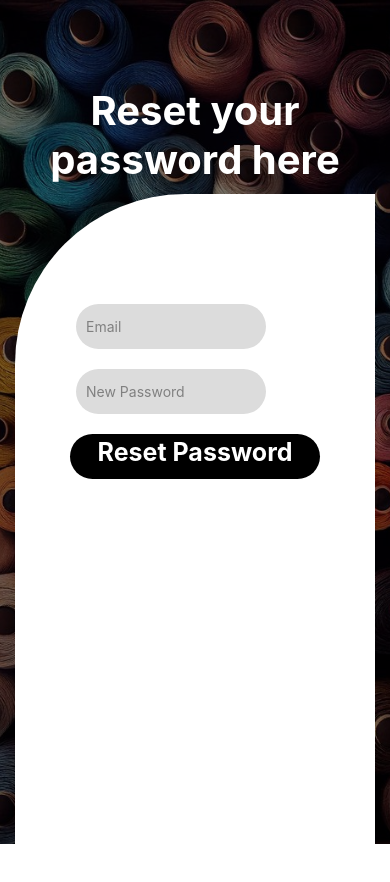
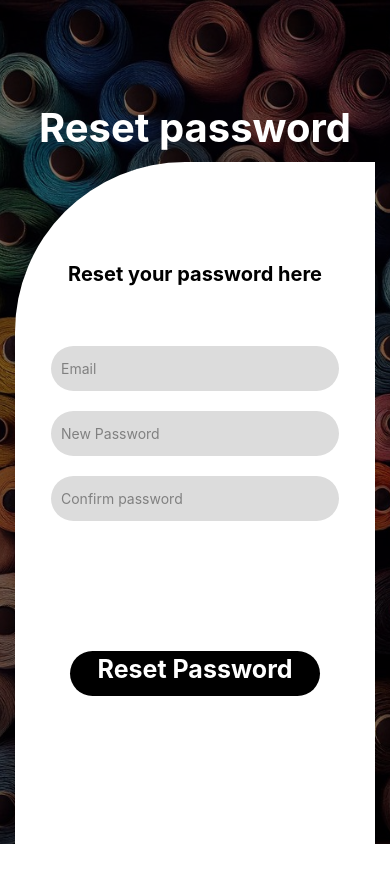
Before and after one commit to zobia-gul/Embroidery_App, a React Native app: screen /ResetPassword in a window 390 px wide. Shown: the top 882 px of the page. Built offline with nearby package versions, Linux system fonts and the light colour scheme.

Commit message:
checkboox changed

```diff
--- a/package.json
+++ b/package.json
@@ -10,6 +10,7 @@
   },
   "dependencies": {
     "@expo/metro-runtime": "~3.2.1",
+    "@react-native-community/checkbox": "^0.5.17",
     "@react-navigation/native": "^6.1.17",
     "@react-navigation/native-stack": "^6.10.0",
     "expo": "~51.0.20",
--- a/src/Checkbox.js
+++ b/src/Checkbox.js
@@ -1,5 +1,5 @@
 import React from 'react';
-import { CheckBox } from 'react-native-web'; // Import CheckBox from react-native-web
+import CheckBox from '@react-native-community/checkbox'; // Import CheckBox from @react-native-community/checkbox
 import { View, Text, StyleSheet } from 'react-native';
 
 const Checkbox = ({ label, onValueChange, checked }) => {
@@ -15,7 +15,7 @@ const Checkbox = ({ label, onValueChange, checked }) => {
   );
 };
 
-const styles = StyleSheet.create({
+const styles = {
   container: {
     flexDirection: 'row',
     alignItems: 'center',
@@ -27,6 +27,6 @@ const styles = StyleSheet.create({
     fontSize: 16,
     paddingTop: 10,
   },
-});
+};
 
 export default Checkbox;
--- a/src/ResetPassword.js
+++ b/src/ResetPassword.js
@@ -8,14 +8,22 @@ import Background from "./Background";
 const ResetPassword = (props) => {
   const [email, setEmail] = useState("");
   const [resetPassword, setResetPassword] = useState("");
+  const [confirmPassword, setConfirmPassword] = useState("");
 
   const validateFields = () => {
     if (!email) {
       Alert.alert("Validation Error", "Please enter your Email.");
       return false;
     }
-    if (!resetPassword) {
-      Alert.alert("Validation Error", "Please enter your password.");
+    if (!resetPassword || resetPassword.length < 8) {
+      Alert.alert(
+        "Validation Error",
+        "Password must be at least 8 characters long."
+      );
+      return false;
+    }
+    if (!confirmPassword || confirmPassword != resetPassword) {
+      Alert.alert("Validation Error", "Password does not matches.");
       return false;
     }
     return true;
@@ -23,6 +31,10 @@ const ResetPassword = (props) => {
 
   const handleResetPassword = () => {
     if (validateFields()) {
+      Alert.alert(
+        "Your password has been successfully reset",
+        "Please log in with your new password."
+      );
       props.navigation.navigate("Login");
     }
   };
@@ -30,9 +42,9 @@ const ResetPassword = (props) => {
   return (
     <Background>
       <View style={styles.container}>
-        <Text style={styles.headingText}>Reset your password here</Text>
+        <Text style={styles.headingText}>Reset password</Text>
         <View style={styles.formContainer}>
-        <View>
+          <Text style={styles.resetPasswordText}>Reset your password here</Text>
           <Field
             placeholder="Email"
             keyboardType={"email-address"}
@@ -41,12 +53,17 @@ const ResetPassword = (props) => {
           />
           <Field
             placeholder="New Password"
-            secureTextEntry={true}
+            secureTextEntry={false}
             onChangeText={setResetPassword}
             value={resetPassword}
           />
-        </View>
-        <View>
+          <Field
+            placeholder="Confirm password"
+            secureTextEntry={false}
+            onChangeText={setConfirmPassword}
+            value={confirmPassword}
+          />
+          <View style={styles.resetButtonContainer}>
             <Btn
               bgcolor={black}
               textColor="white"
@@ -71,8 +88,8 @@ const styles = StyleSheet.create({
     fontSize: 40,
     fontWeight: "bold",
     marginVertical: 10,
+    paddingTop: 110,
     textAlign: "center",
-    paddingTop:125,
   },
   formContainer: {
     backgroundColor: "white",
@@ -82,6 +99,18 @@ const styles = StyleSheet.create({
     paddingTop: 100,
     alignItems: "center",
   },
+  resetPasswordText: {
+    fontSize: 20,
+    color: black,
+    paddingBottom: 50,
+    fontWeight: "bold",
+    textAlign: "center",
+  },
+  resetButtonContainer: {
+    marginTop: 30,
+    paddingTop: 50,
+    paddingTop: 80,
+  },
 });
 
 export default ResetPassword;
```
Also changed, not shown: 1 other file (tests, documents, lock files or other folders). Lines whose indentation alone changed are shown as unchanged.
